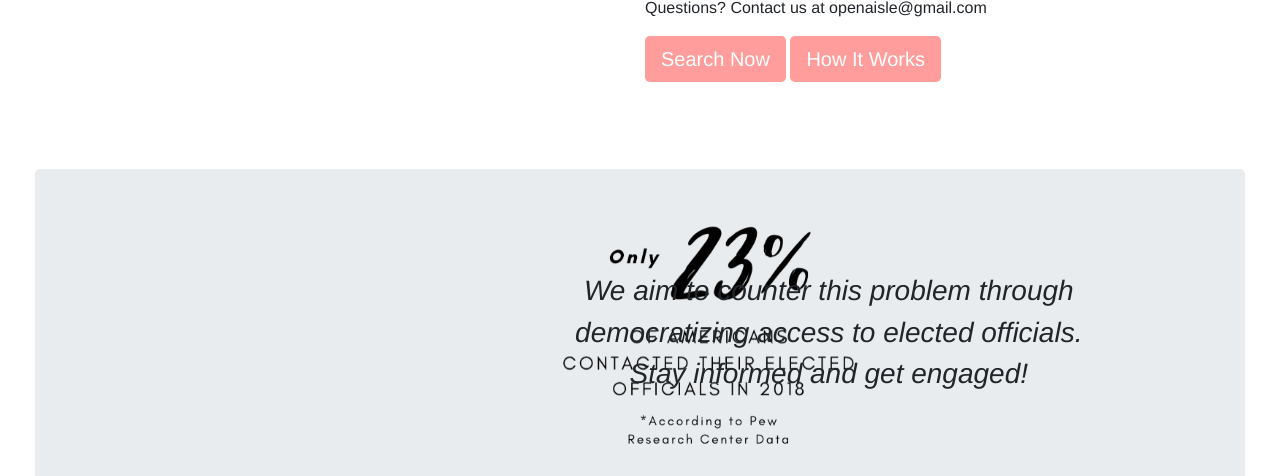
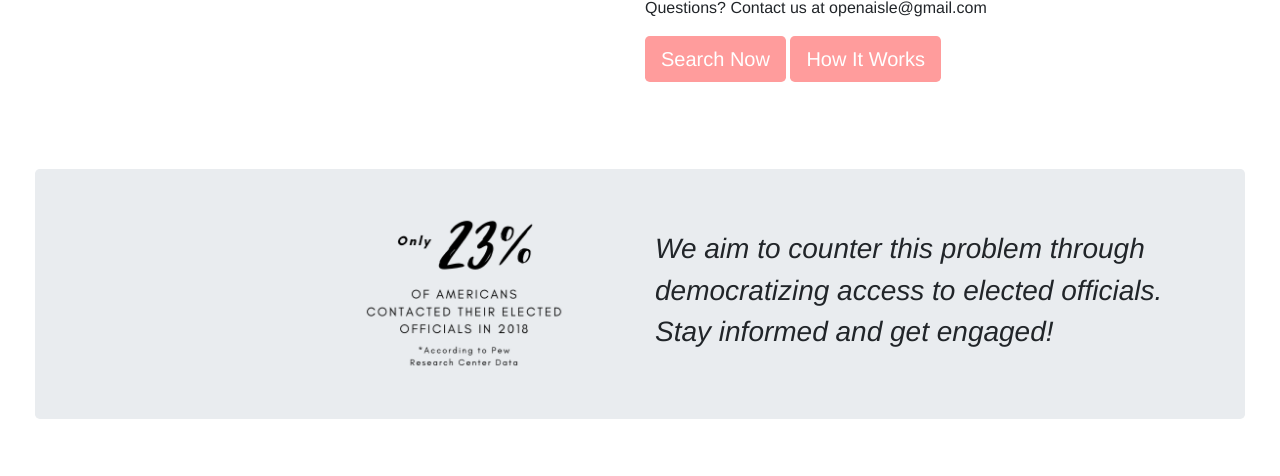
Before and after one commit to teafang/elected-official-database, a Flask app: page / in a window 1280 px wide. Shown: the part 558-1034 px from the top of the page. Run offline with Flask 2, Linux system fonts and the light colour scheme; some libraries are stand-ins or nearby versions.

Commit message:
responsive sizing home page

```diff
--- a/templates/index.html
+++ b/templates/index.html
@@ -103,13 +103,15 @@
             <!-- Grey box letters -->
         <div class="jumbotron spacer-large" style="margin-left:35px; margin-right:35px;">
             <div class="row align-items-center">
-                <div class="col-3">
-                    <img style="width: 20rem; margin-left: 490px;" src="../static/images/23.png"></img>
+                <div class="col-3 offset-3">
+                    <div>
+                        <img class="img-fluid" style="width: 80%;" src="../static/images/23.png"></img>
+                    </div>
                 </div>
-                <div class="col-9" style="padding-left:95px;">
-            <h3 class="font-italic text-center font-weight-light">We aim to counter this problem through</h3>
-            <h3 class="font-italic text-center font-weight-light">democratizing access to elected officials.</h3>
-            <h3 class="font-italic text-center font-weight-light">Stay informed and <strong>get engaged!</strong></h3>
+                <div class="col-6">
+                    <h3 class="font-italic font-weight-light">We aim to counter this problem through</h3>
+                    <h3 class="font-italic font-weight-light">democratizing access to elected officials.</h3>
+                    <h3 class="font-italic font-weight-light">Stay informed and <strong>get engaged!</strong></h3>
                 </div>
             </div>
         </div>
```
